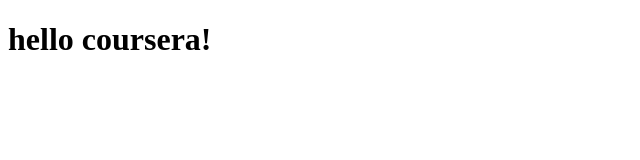
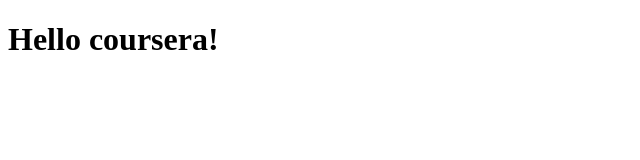
Before and after one commit to EnfIsmael/Coursera-test, a plain HTML site: page site/index.html in a window 1280 px wide. Shown: the whole page, without its empty margins (0-640 px from the left). Drawn offline with Linux system fonts and the light colour scheme.

Commit message:
Update index.html

```diff
--- a/site/index.html
+++ b/site/index.html
@@ -4,6 +4,6 @@
 	<title>Hello Coursera!</title>
 </head>
 <body>
-	<h1>hello coursera!</h1>
+	<h1>Hello coursera!</h1>
 </body>
 </html>
```
